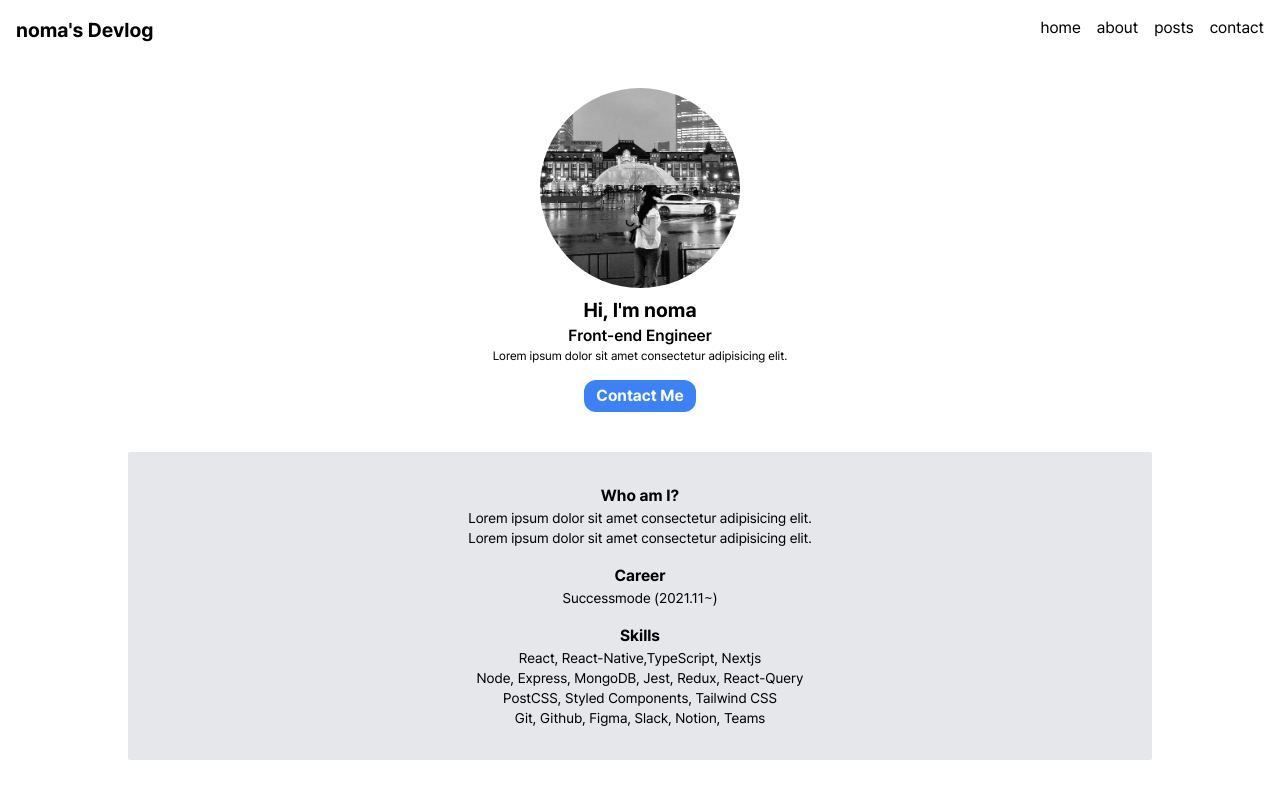
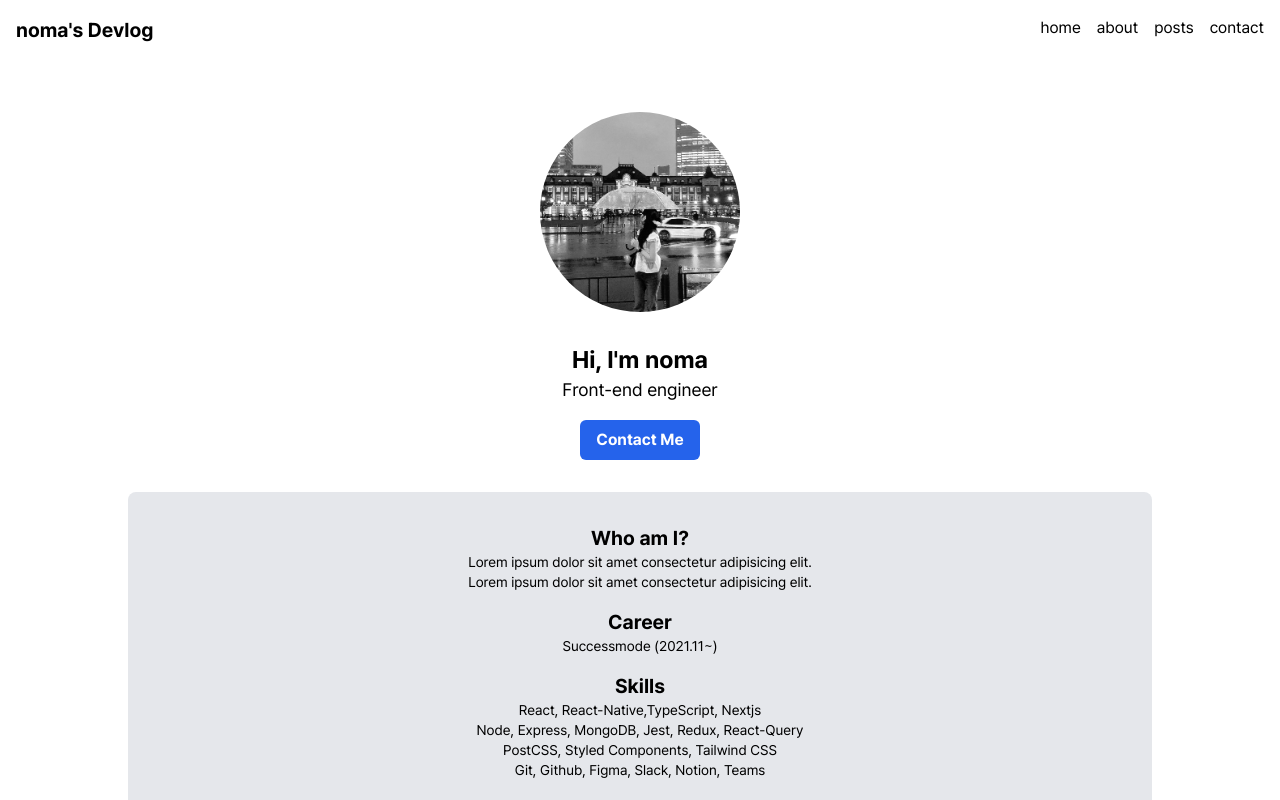
Before and after one commit to Noma98/blog-nextjs, a Next.js app: page /about in a window 1280 px wide. Built offline with nearby package versions, Linux system fonts and the light colour scheme.

Commit message:
Refact: Reuse Hero & Seperate introduction part into components

```diff
--- a/src/app/about/page.tsx
+++ b/src/app/about/page.tsx
@@ -1,48 +1,11 @@
-import Image from 'next/image';
-import Link from 'next/link';
-
-import Profile from '@public/images/home/profile.jpg';
+import Hero from '@/components/Hero';
+import Introduction from '@/components/Introduction';
 
 export default async function About() {
   return (
     <section className='flex flex-col items-center'>
-      <Image
-        src={Profile}
-        width={200}
-        height={200}
-        className='rounded-full my-2'
-        alt='profile'
-      />
-      <h2 className='font-bold text-xl'>Hi, I&apos;m noma</h2>
-      <p className='text-md font-semibold'>Front-end Engineer</p>
-      <p className='text-xs'>
-        Lorem ipsum dolor sit amet consectetur adipisicing elit.
-      </p>
-      <Link
-        href='/contact'
-        className='bg-blue-500 py-1 px-3 rounded-xl mt-4 mb-6 text-white font-bold'
-      >
-        Contact Me
-      </Link>
-      <div className='bg-gray-200 p-4 pb-8 rounded-sm m-4 mb-12 w-4/5 flex flex-col items-center'>
-        <h3 className='font-bold mt-4'> Who am I?</h3>
-        <p className='text-sm'>
-          Lorem ipsum dolor sit amet consectetur adipisicing elit.
-        </p>
-        <p className='text-sm'>
-          Lorem ipsum dolor sit amet consectetur adipisicing elit.
-        </p>
-        <h3 className='font-bold mt-4'> Career</h3>
-        <p className='text-sm'>Successmode (2021.11~)</p>
-        <h3 className='font-bold mt-4'> Skills</h3>
-        <p className='text-sm text-center'>
-          React, React-Native,TypeScript, Nextjs
-          <br />
-          Node, Express, MongoDB, Jest, Redux, React-Query
-          <br /> PostCSS, Styled Components, Tailwind CSS
-          <br /> Git, Github, Figma, Slack, Notion, Teams
-        </p>
-      </div>
+      <Hero />
+      <Introduction />
     </section>
   );
 }
--- /dev/null
+++ b/src/components/Introduction.tsx
@@ -0,0 +1,25 @@
+import React from 'react';
+
+const TITLE_CLASS = 'text-xl font-bold mt-4';
+
+function Introduction() {
+  return (
+    <div className='bg-gray-200 p-4 pb-8 rounded-lg m-8 mb-12 w-4/5 flex flex-col items-center text-sm text-center'>
+      <h3 className={TITLE_CLASS}> Who am I?</h3>
+      <p>Lorem ipsum dolor sit amet consectetur adipisicing elit.</p>
+      <p>Lorem ipsum dolor sit amet consectetur adipisicing elit.</p>
+      <h3 className={TITLE_CLASS}> Career</h3>
+      <p>Successmode (2021.11~)</p>
+      <h3 className={TITLE_CLASS}> Skills</h3>
+      <p>
+        React, React-Native,TypeScript, Nextjs
+        <br />
+        Node, Express, MongoDB, Jest, Redux, React-Query
+        <br /> PostCSS, Styled Components, Tailwind CSS
+        <br /> Git, Github, Figma, Slack, Notion, Teams
+      </p>
+    </div>
+  );
+}
+
+export default Introduction;
```
